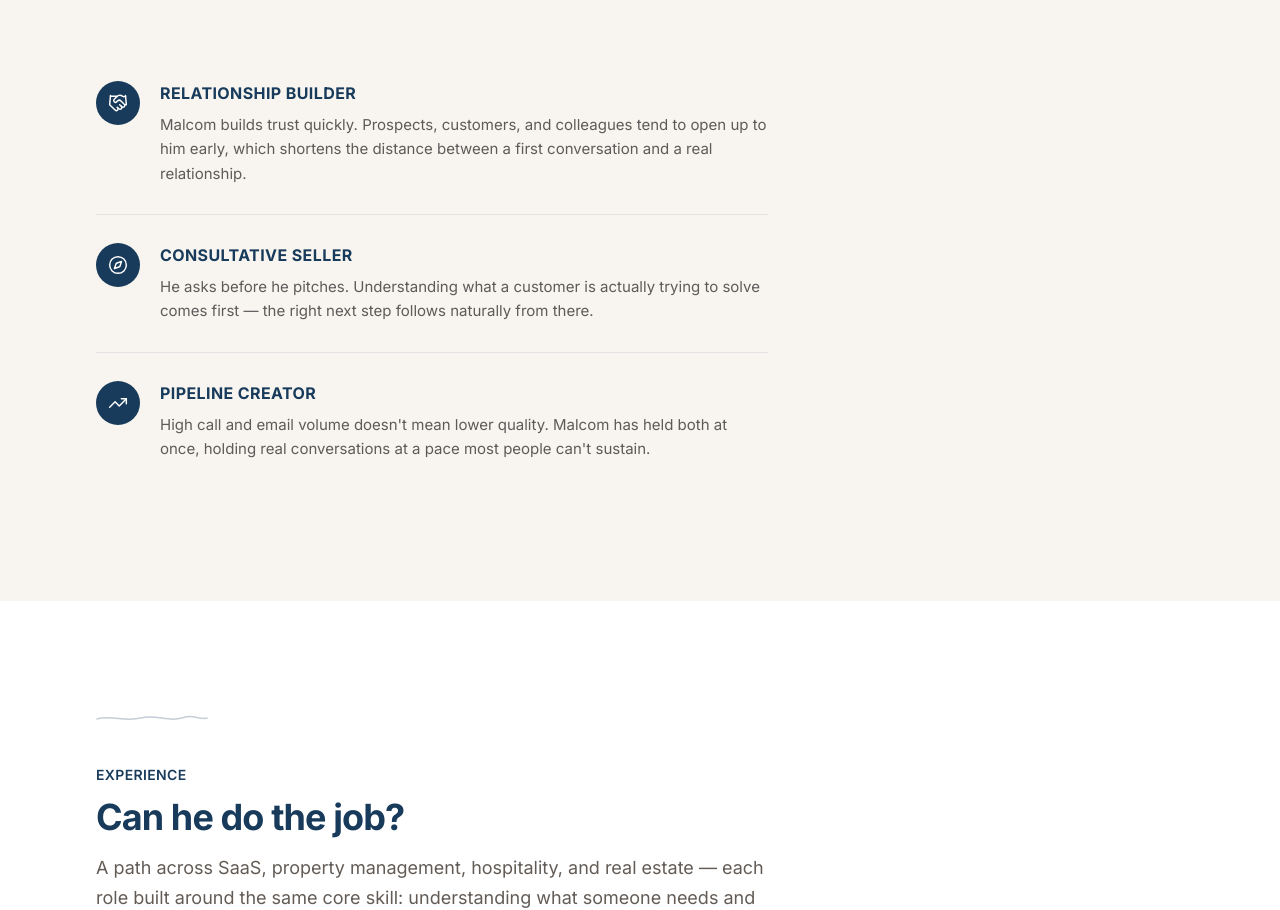
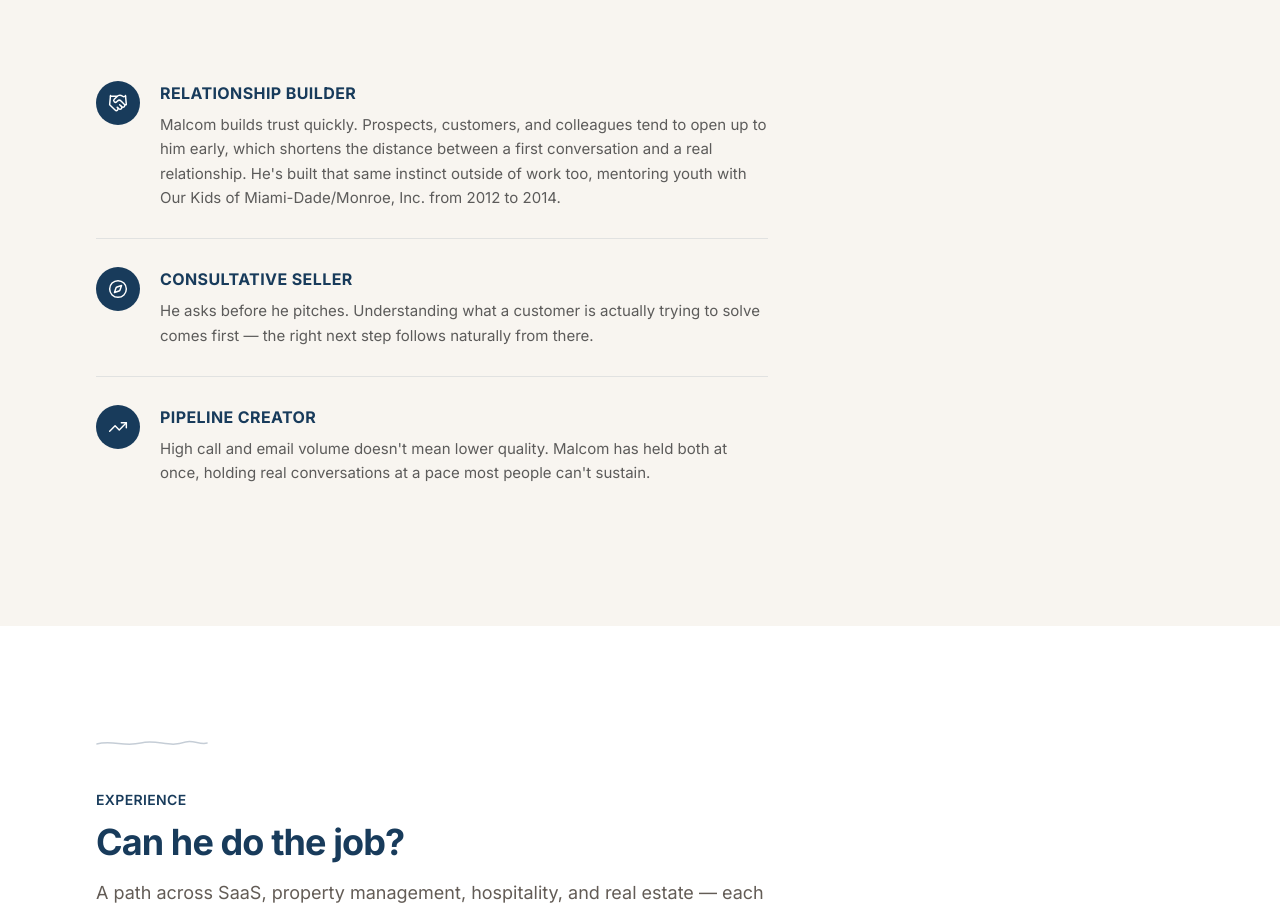
Before and after one commit to malrese1/Portfolio, a Next.js app: page / in a window 1280 px wide. Shown: the part 1209-2119 px from the top of the page. Built offline with nearby package versions, Linux system fonts and the light colour scheme; no server answers.

Commit message:
Add mentorship mention to the Relationship Builder narrative
Weave in one sentence about Malcom's mentorship volunteering with
Our Kids of Miami-Dade/Monroe, Inc. (2012-2014) — ties naturally to
the existing relationship-building/coaching theme without adding a
standalone section.

```diff
--- a/src/data/whyMalcom.ts
+++ b/src/data/whyMalcom.ts
@@ -7,7 +7,7 @@ export const strengths: Strength[] = [
   {
     title: "Relationship Builder",
     description:
-      "Malcom builds trust quickly. Prospects, customers, and colleagues tend to open up to him early, which shortens the distance between a first conversation and a real relationship.",
+      "Malcom builds trust quickly. Prospects, customers, and colleagues tend to open up to him early, which shortens the distance between a first conversation and a real relationship. He's built that same instinct outside of work too, mentoring youth with Our Kids of Miami-Dade/Monroe, Inc. from 2012 to 2014.",
   },
   {
     title: "Consultative Seller",
```
